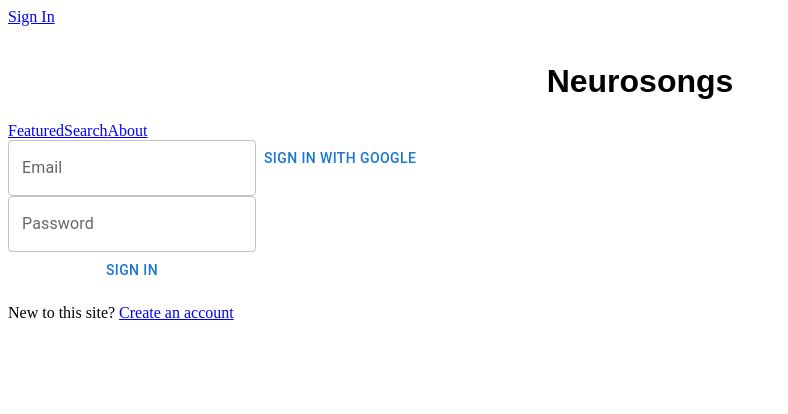
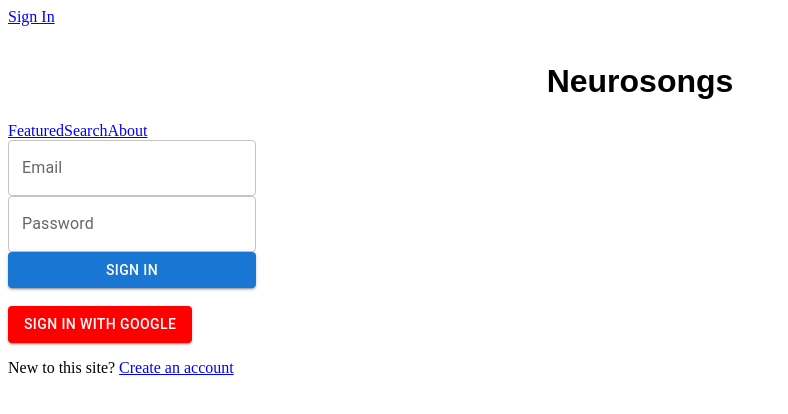
Before and after one commit to AlexMan123456/neurosongs-front-end, a React (Vite) app: page /sign_in in a window 1280 px wide. Shown: the top 414 px of the page, without its empty margins (0-788 px from the left). Built offline with nearby package versions, Linux system fonts and the light colour scheme; no server answers.

Commit message:
Google authentication works, but there's an annoying bug happening on first time you sign in with it

```diff
--- a/src/components/header/Header.jsx
+++ b/src/components/header/Header.jsx
@@ -5,16 +5,18 @@ import { UserContext } from "../../contexts/UserContext";
 import StyledLink from "../styling/StyledLink";
 import { isSignInWithEmailLink } from "firebase/auth";
 import { auth } from "../../firebase-config";
+import { useSearchParams } from "react-router-dom";
 
 function Header(){
     const {isUserSignedIn} = useContext(UserContext);
     const [signOutError, setSignOutError] = useState("");
+    const [searchParams, setSearchParams] = useSearchParams()
 
     return (<header>
         {isUserSignedIn ? <UserDropdown setSignOutError={setSignOutError}/> : <StyledLink to="/sign_in">Sign In</StyledLink>}
         {signOutError ? <p>{signOutError}</p> : null}
         <h1>Neurosongs</h1>
-        {!isSignInWithEmailLink(auth, window.location.href) ? <Navigation/> : null}
+        {!isSignInWithEmailLink(auth, window.location.href) && !searchParams.get("verify_dob_of_user") ? <Navigation/> : null}
     </header>)
 }
 //<StyledLink to={`users/${signedInUser.user_id}`}>View Profile</StyledLink>
--- a/src/components/users/sign-in/CompleteSignUpPage.jsx
+++ b/src/components/users/sign-in/CompleteSignUpPage.jsx
@@ -145,7 +145,7 @@ function CompleteSignUpPage(){
     }
 
     if(signUpSuccess){
-        return <SignUpSuccess/>
+        return <SignUpSuccess signedUpWith={"email"}/>
     }
 
     if(!displayForm){
@@ -198,9 +198,7 @@ function CompleteSignUpPage(){
         <DatePicker
             label="Date of birth"
             value={dateOfBirth}
-            onChange={(newDateOfBirth) => {
-                setDateOfBirth(newDateOfBirth)
-            }}
+            onChange={(newDateOfBirth) => {setDateOfBirth(newDateOfBirth)}}
         />
         {passwordError || usernameError || dateOfBirthError ? <h3>Error creating your account. Please address the following.</h3> : null}
         {passwordError.code === "auth/password-does-not-meet-requirements" ? <>
--- a/src/components/users/sign-in/EmailAndPasswordSignIn.jsx
+++ b/src/components/users/sign-in/EmailAndPasswordSignIn.jsx
@@ -37,7 +37,7 @@ function EmailAndPasswordSignIn({setIsLoading, setSignInError}){
             type="password"
             onChange={(event) => {setPassword(event.target.value)}}
         />
-        <Button onClick={handleSubmit}>Sign in</Button>
+        <Button variant="contained" onClick={handleSubmit}>Sign in</Button>
     </FormControl>)
 }
 
--- a/src/components/users/sign-in/GoogleSignIn.jsx
+++ b/src/components/users/sign-in/GoogleSignIn.jsx
@@ -1,17 +1,44 @@
 import { GoogleAuthProvider, signInWithPopup } from "firebase/auth"
 import { auth } from "../../../firebase-config"
 import { Button } from "@mui/material"
+import { getUserById, postUser } from "../../../../api"
+import { useLocation, useNavigate } from "react-router-dom"
+import { useContext, useState } from "react"
+import { UserContext } from "../../../contexts/UserContext"
+import VerifyDateOfBirth from "./VerifyDateOfBirth"
 
-function GoogleSignIn(){
-    const provider = new GoogleAuthProvider()
+function GoogleSignIn({setUserToVerify, setIsLoading, setError}){
+    const provider = new GoogleAuthProvider();
+    const location = useLocation()
+    const navigate = useNavigate();
+    const {setSignedInUser} = useContext(UserContext)
 
     function handleSignInWithGoogle(){
-        signInWithPopup(auth, provider).then((result) => {
-            console.log(result)
+        setIsLoading(true);
+        signInWithPopup(auth, provider).then(({user}) => {
+            return getUserById(user.uid).then((userFromDatabase) => {
+                setIsLoading(false);
+                setSignedInUser(userFromDatabase);
+                navigate("/");
+            }).catch((err) => {
+                setIsLoading(false);
+                if(err.status === 404){
+                    setUserToVerify(user);
+                    navigate(`${location.pathname}/verify_dob_of_user`);
+                    return;
+                }
+                setError("Google sign in error")
+            })
         })
     }
 
-    return <Button onClick={handleSignInWithGoogle}>Sign in with Google</Button>
+    return <Button
+        variant="contained"
+        onClick={handleSignInWithGoogle}
+        sx={{backgroundColor: "red"}}
+        >
+            Sign in with Google
+        </Button>
 }
 
 export default GoogleSignIn
--- a/src/components/users/sign-in/SignInPage.jsx
+++ b/src/components/users/sign-in/SignInPage.jsx
@@ -3,20 +3,38 @@ import StyledLink from "../../styling/StyledLink"
 import EmailAndPasswordSignIn from "./EmailAndPasswordSignIn"
 import GoogleSignIn from "./GoogleSignIn"
 import Loading from "../../Loading";
+import VerifyDateOfBirth from "./VerifyDateOfBirth";
+import { useSearchParams } from "react-router-dom";
 
 function SignInPage(){
+    const [searchParams, setSearchParams] = useSearchParams()
+    const verify_dob_of_user = searchParams.get("verify_dob_of_user")
     const [isLoading, setIsLoading] = useState(false);
-    const [signInError, setSignInError] = useState("")
+    const [error, setError] = useState("");
+    const [userToVerify, setUserToVerify] = useState({})
 
     if(isLoading){
         return <Loading/>
     }
 
+    if(verify_dob_of_user){
+        return <VerifyDateOfBirth searchParams={searchParams} user={userToVerify} setIsLoading={setIsLoading} setError={setError}/>
+    }
+
+    if(error){
+        if(error !== "auth/invalid-email" && error !== "auth/invalid-credential"){
+            return <p>{error}</p>
+        }
+    }
+
     return (<section>
-        <EmailAndPasswordSignIn setIsLoading={setIsLoading} setSignInError={setSignInError}/>
-        {signInError === "auth/invalid-email" ? <p>Invalid email. Please try again.</p> : null}
-        {signInError === "auth/invalid-credential" ? <p>Invalid email and/or password. Please try again.</p> : null}
-        <GoogleSignIn/>
+        <EmailAndPasswordSignIn setIsLoading={setIsLoading} setSignInError={setError}/>
+        {error === "auth/invalid-email" ? <p>Invalid email. Please try again.</p> : null}
+        {error === "auth/invalid-credential" ? <p>Invalid email and/or password. Please try again.</p> : null}
+        <br/>
+        <br/>
+        <GoogleSignIn setUserToVerify={setUserToVerify} setIsLoading={setIsLoading} setError={setError}/>
+        {error === "Google sign in error" ? <p>Error signing in with Google. Please try again later.</p> : null}
         <p>New to this site? <StyledLink to="/create_account">Create an account</StyledLink></p>
     </section>)
 }
--- a/src/components/users/sign-in/SignUpSuccess.jsx
+++ b/src/components/users/sign-in/SignUpSuccess.jsx
@@ -1,10 +1,10 @@
 import Loading from "../../Loading"
 
-function SignUpSuccess(){
+function SignUpSuccess({signedUpWith}){
     return (<section>
         <h2>Sign-up successful!</h2>
         <p><strong>Do not close or refresh this page!</strong></p>
-        <p>Taking you back to sign-in page...</p>
+        <p>Taking you back to {signedUpWith === "email" ? "sign-in page" : "homepage"}...</p>
         <Loading/>
     </section>)
 }
--- /dev/null
+++ b/src/components/users/sign-in/VerifyDateOfBirth.jsx
@@ -0,0 +1,63 @@
+import { useContext, useState } from "react";
+import { useNavigate, useSearchParams } from "react-router-dom"
+import { DatePicker } from "@mui/x-date-pickers";
+import { Button } from "@mui/material";
+import verifyUserAge from "../../../utils/verify-user-age";
+import { UserContext } from "../../../contexts/UserContext";
+import wait from "../../../utils/wait";
+import SignUpSuccess from "./SignUpSuccess";
+import dayjs from "dayjs";
+import { postUser } from "../../../../api";
+
+function VerifyDateOfBirth({searchParams, user, setIsLoading, setError}){
+    const {setSignedInUser} = useContext(UserContext);
+    const [dateOfBirth, setDateOfBirth] = useState(dayjs());
+    const [dateOfBirthError, setDateOfBirthError] = useState("");
+    const [signUpSuccess, setSignUpSuccess] = useState(false);
+    const navigate = useNavigate()
+
+    function handleSubmit(){
+        if(!verifyUserAge(new Date(dateOfBirth), 13)){
+            setDateOfBirthError("You must be 13 years old or older to create an account on this site.");
+            return;
+        }
+
+        setIsLoading(true);
+        return postUser({
+            user_id: user.uid,
+            artist_name: user.displayName,
+            username: user.uid,
+            email: user.email,
+            date_of_birth: new Date(dateOfBirth.format())
+        }).then((user) => {
+            setIsLoading(false);
+            setSignedInUser(user);
+            setSignUpSuccess(true);
+            return wait(2);
+        }).then(() => {
+            searchParams.delete("verify_dob_of_user")
+            navigate("/")
+        }).catch((err) => {
+            setError("Error verifying your date of birth. Please try again later.")
+        })
+    }
+
+    if(signUpSuccess){
+        return <SignUpSuccess signedUpWith={"External authenticator"}/>
+    }
+
+    return (<section>
+        <h2>Welcome to Neurosongs{user.displayName ? `, ${user.displayName}` : "!"}</h2>
+        <p>Please confirm your date of birth</p>
+        <DatePicker
+            label="Date of birth"
+            value={dateOfBirth}
+            onChange={(newDateOfBirth) => {setDateOfBirth(newDateOfBirth)}}
+        />
+        <br/>
+        {dateOfBirthError ? <p>{dateOfBirthError}</p> : null}
+        <Button variant="contained" onClick={handleSubmit}>Submit</Button>
+    </section>)
+}
+
+export default VerifyDateOfBirth
```
